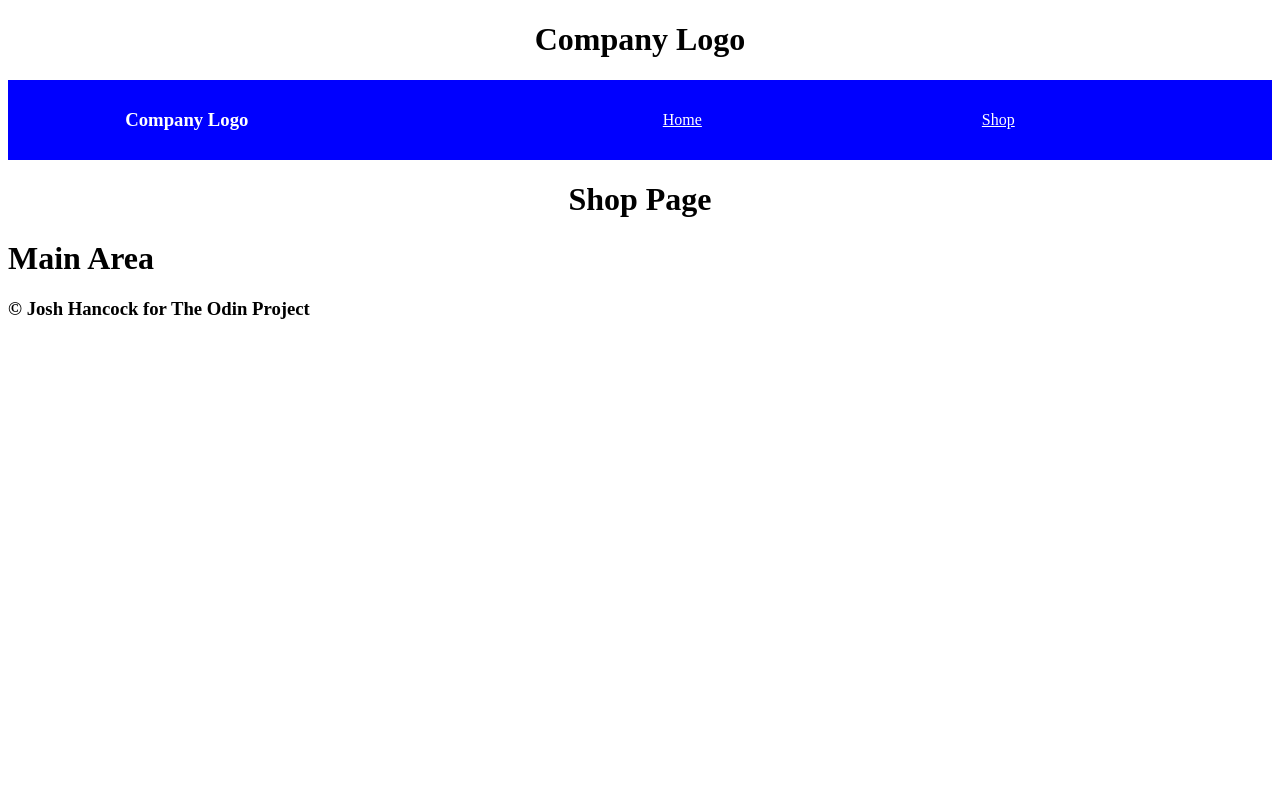
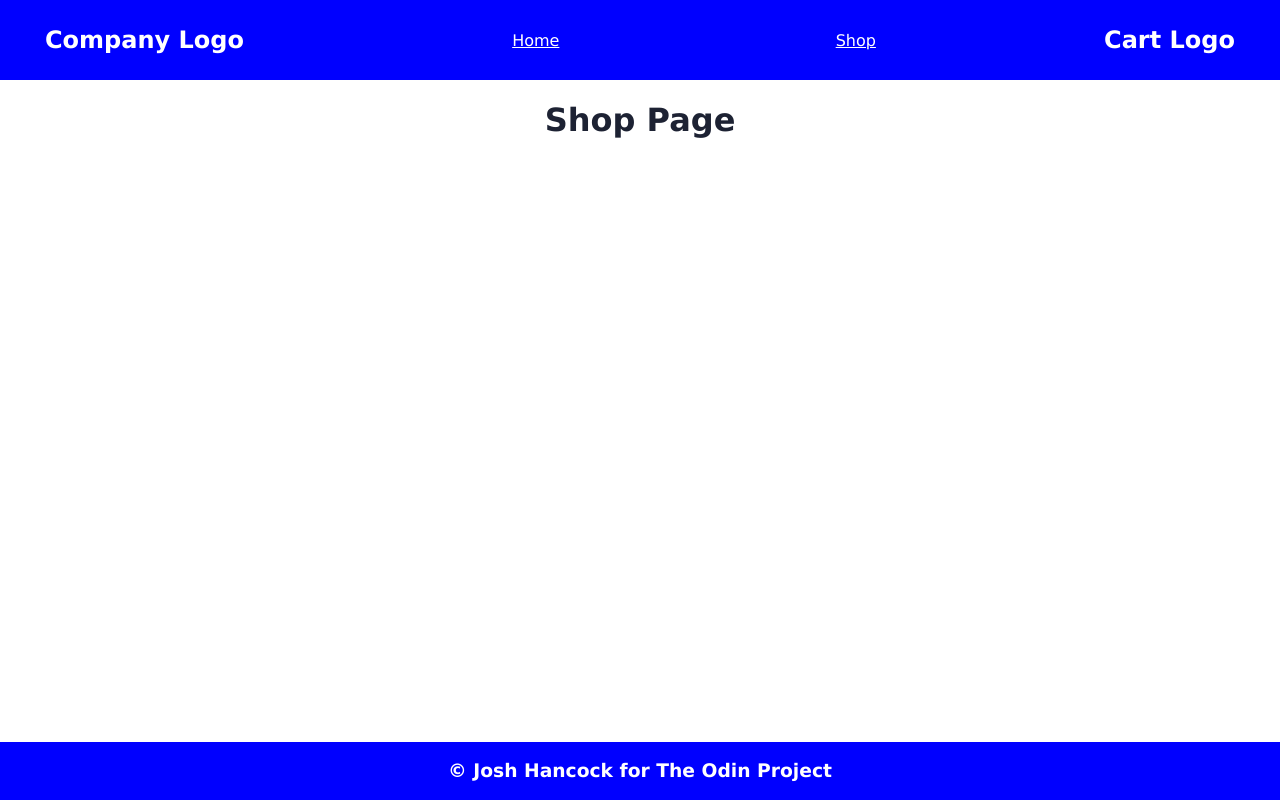
Before and after one commit to livingicon/shopping-cart, a React (Create React App) app: page /shop in a window 1280 px wide. Built offline with nearby package versions, Linux system fonts and the light colour scheme.

Commit message:
Initial styling

```diff
--- a/src/App.js
+++ b/src/App.js
@@ -10,9 +10,11 @@ const App = () => {
 
   return (
     <Browser>
-      <Header />
-      <Main />
-      <Footer />
+      <div className="App">
+        <Header />
+        <Main />
+        <Footer />
+      </div>
     </Browser>
   );
 };
--- a/src/components/Footer.js
+++ b/src/components/Footer.js
@@ -6,7 +6,7 @@ import React from 'react'
 const Footer = () => {
 
   return (
-    <div className="footer">
+    <div className="Footer">
       <h3>&copy; Josh Hancock for The Odin Project</h3>
     </div>
   )
--- a/src/components/Header.js
+++ b/src/components/Header.js
@@ -5,20 +5,17 @@ import { Routes, Route } from "react-router-dom";
 import Nav from "./Header/Nav";
 import Home from "./Main/Home";
 import Shop from "./Main/Shop";
-// import Cart from "./Header/Cart";
 import './style.css';
 
 const Header = () => {
 
   return (
     <div className="Header">
-      <h1>Company Logo</h1>
       <Nav />
       <Routes>
         <Route path="/home" element={<Home />} />
         <Route path="/shop" element={<Shop />} />
       </Routes>
-      {/* <Cart /> */}
     </div>
   )
 }
--- a/src/components/Header/Cart.js
+++ b/src/components/Header/Cart.js
@@ -0,0 +1,11 @@
+// Cart.js
+
+import React from "react";
+
+const Cart = () => {
+  return (
+    <h1>Cart Logo</h1>
+  )
+}
+
+export default Cart;
--- a/src/components/Header/Nav.js
+++ b/src/components/Header/Nav.js
@@ -1,14 +1,14 @@
 // Nav.js
+
 import React from "react";
 import { Link } from "react-router-dom";
+import Cart from "./Cart";
 import '../style.css';
-
 
 const Nav = () => {
   return (
-    <div>
     <nav>
-          <h3>Company Logo</h3>
+      <h1>Company Logo</h1>
       <ul className="nav-links">
         <Link className="link" to='/home'>
           <li>Home</li>
@@ -16,10 +16,9 @@ const Nav = () => {
         <Link className="link" to='/shop'>
           <li>Shop</li>
         </Link>
-            {/* <li>{<Cart />}</li> */}
       </ul>
+      <Cart />
     </nav>
-    </div>
   )
 }
 
--- a/src/components/Main.js
+++ b/src/components/Main.js
@@ -5,7 +5,8 @@ import React from "react";
 const Main = () => {
 
   return (
-    <h1>Main Area</h1>
+    <div></div>
+    // what should go here?
   )
 }
 
--- a/src/components/style.css
+++ b/src/components/style.css
@@ -1,5 +1,36 @@
+:root {
+  --red: #c52018;
+  --yellow: #f4d13b;
+  --blue: #344b97;
+  --dark-grey: #1d2233;
+  --cream: #f7f8d9;
+
+}
+
+html {
+  font-size: 1rem;
+  font-family:Verdana, Geneva, Tahoma, sans-serif;
+}
+
+body {
+  margin: 0;
+  color: var(--dark-grey);
+}
+
+.App {
+  min-height: 100vh;
+  display: grid;
+  grid-template-rows: auto 1fr auto;
+}
+
 .Header {
   text-align: center;
+}
+
+.Footer {
+  text-align: center;
+  background: blue;
+  color: white;
 }
 
 nav {
```
Lines whose indentation alone changed are shown as unchanged.
